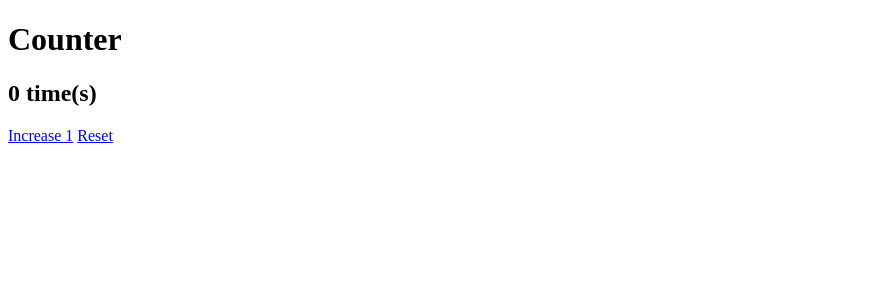
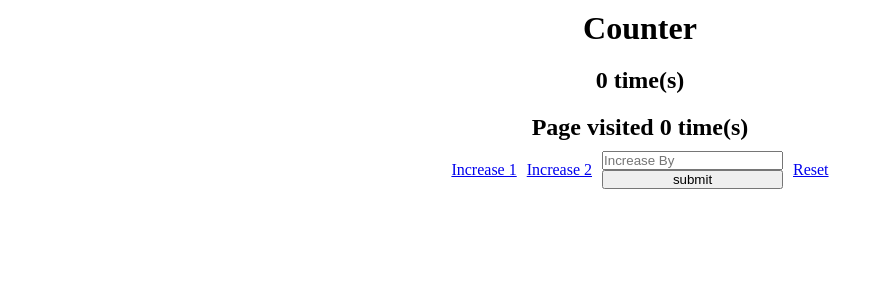
Before and after one commit to ploki96/Coding_Dojo, a Flask app: page / in a window 1280 px wide. Shown: the top 300 px of the page, without its empty margins (0-884 px from the left). Run offline with Flask 2, Linux system fonts and the light colour scheme.

Commit message:
added ids,classes,  css to file, added 2 routes

```diff
--- a/Python/flask/fundamentals/Counter/server.py
+++ b/Python/flask/fundamentals/Counter/server.py
@@ -8,7 +8,7 @@ def index():
     if 'counter' not in session:
         session['counter'] = 0
     if 'visits' not in session:
-        session['visits'] = 0
+        session['visits'] = -1
     session['visits'] += 1
     return render_template("index.html")
 
@@ -24,9 +24,22 @@ def increment_counter():
     session['counter'] += 1
     return redirect('/')
 
+@app.route('/increase2')
+def increment_counter_by_2():
+    print(request.form)
+    session['counter'] += 2
+    return redirect('/')
+
+@app.route('/increase_var/', methods=['POST'])
+def increment_counter_by_var():
+    print(request.form)
+    input = request.form["number_input"]
+    session['counter'] += input
+    return redirect('/')
+
 @app.route('/reset')
 def reset_counters():
-    session.clear('counter')
+    session.pop('counter')
     return redirect('/')
 
 @app.route('/destroy_session')
--- a/Python/flask/fundamentals/Counter/static/style.css
+++ b/Python/flask/fundamentals/Counter/static/style.css
@@ -0,0 +1,32 @@
+* {
+    margin: 0;
+    padding: 0;
+}
+
+#container {
+    display: flex;
+    flex-direction: column;
+    align-items: center;
+}
+
+h1 {
+    margin:10px;
+}
+
+h2 {
+    margin:10px;
+}
+
+#functions {
+    display: flex;
+    align-items: center;
+}
+
+form {
+    display: flex;
+    flex-direction: column;
+}
+
+.function {
+    margin: 0 5px;
+}
--- a/Python/flask/fundamentals/Counter/templates/index.html
+++ b/Python/flask/fundamentals/Counter/templates/index.html
@@ -8,12 +8,18 @@
     <title>Counter</title>
 </head>
 <body>
-    <div class="container">
+    <div id="container">
         <h1>Counter</h1>
         <h2>{{session['counter']}} time(s)</h2>
-        <div>
-            <a href="/increase">Increase 1</a>
-            <a href="/reset">Reset</a>
+        <h2>Page visited {{session['visits']}} time(s)</h2>
+        <div id=functions>
+            <a class="function" href="/increase">Increase 1</a>
+            <a class="function" href="/increase2">Increase 2</a>
+            <form class="function" action='/guess' method='POST'>
+                <input type="text" name="number_input" placeholder="Increase By">
+                <input type="submit" name="submit_button" value="submit">
+            </form>
+            <a class="function" href="/reset">Reset</a>
 
         </div>
 
--- a/Python/flask/fundamentals/Counter/templates/visits.html
+++ b/Python/flask/fundamentals/Counter/templates/visits.html
@@ -8,7 +8,9 @@
     <title>Visits</title>
 </head>
 <body>
-    <h1># of Visits</h1>
-    <h2>{{session['visits']}}</h2>
+    <div id="container">
+        <h1># of Visits</h1>
+        <h2>{{session['visits']}}</h2>
+    </div>
 </body>
 </html>
```
